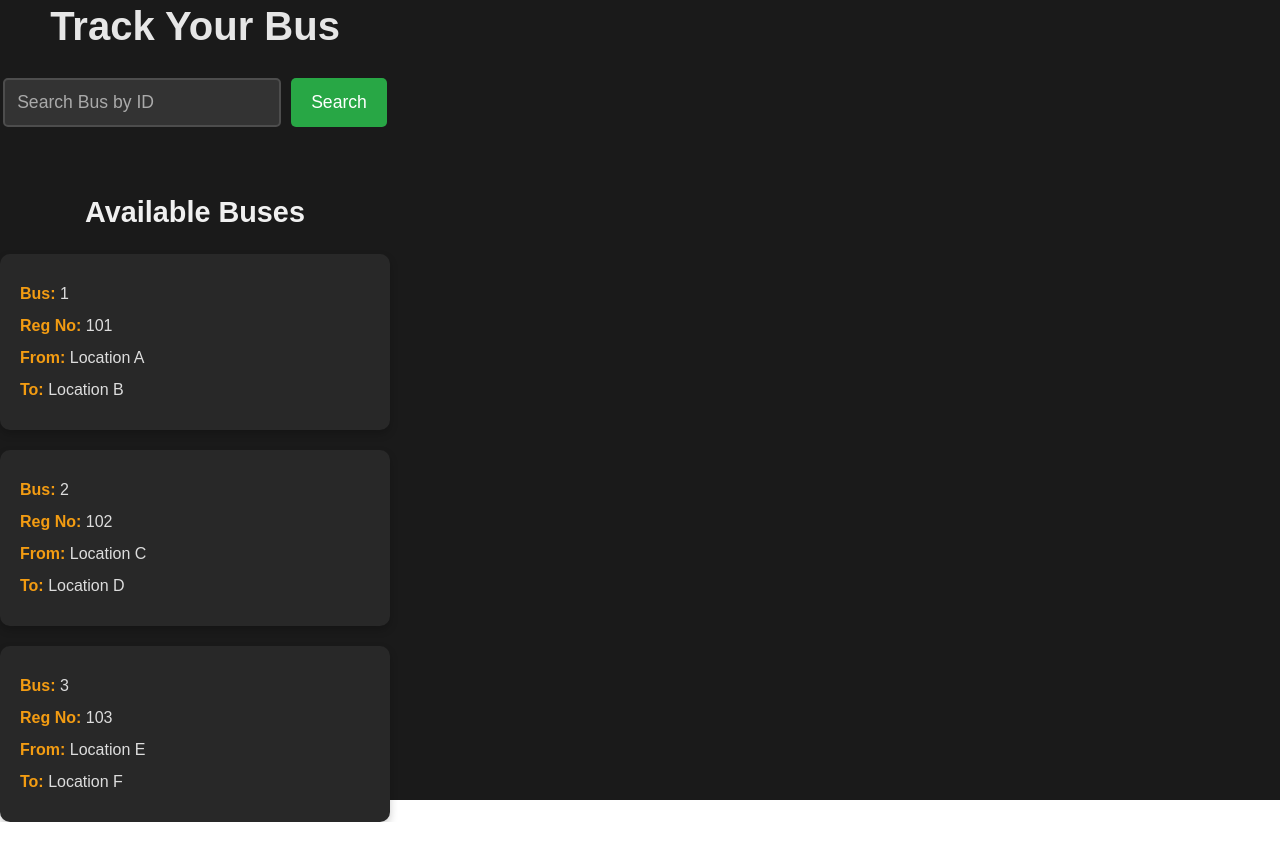
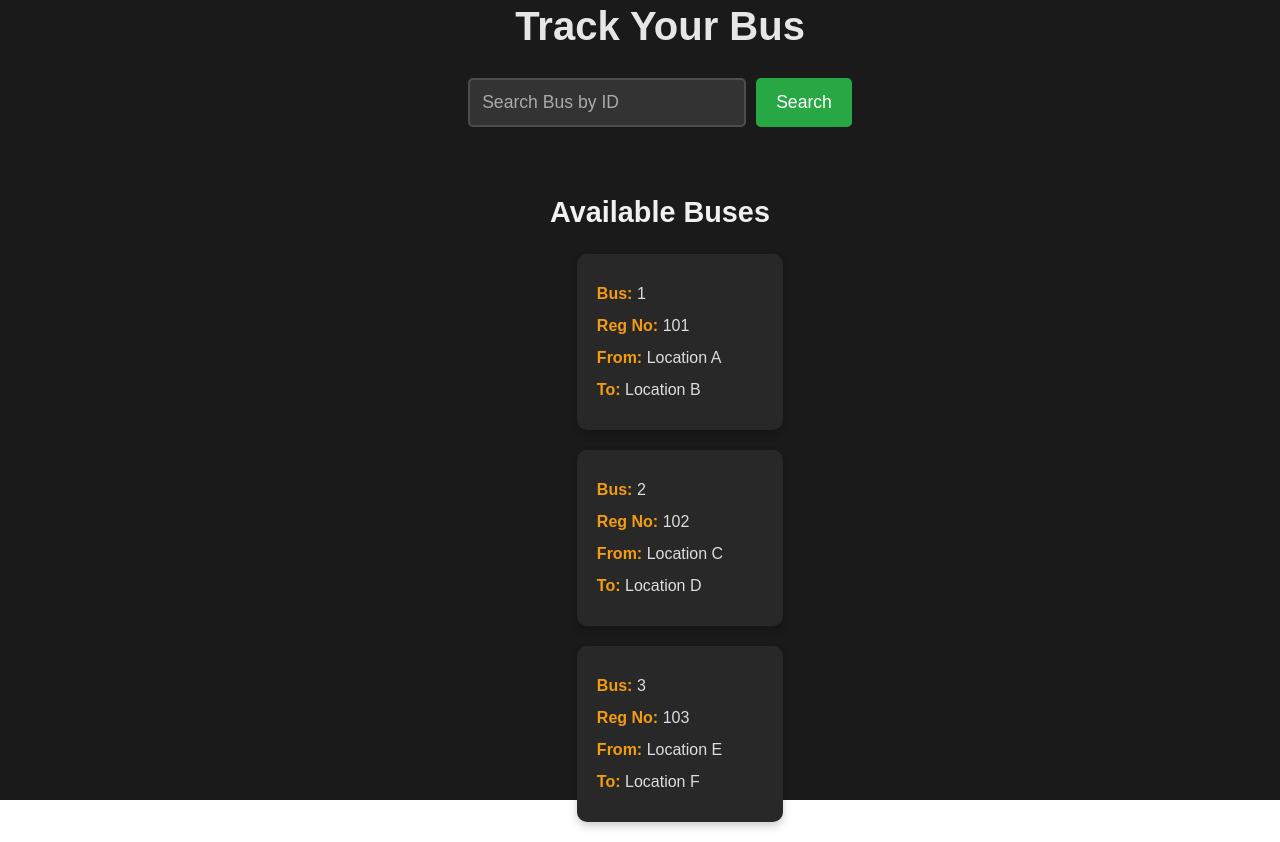
Before and after one commit to anuraggr/trackbus, a React (Vite) app: page / in a window 1280 px wide. Built offline with nearby package versions, Linux system fonts and the light colour scheme.

Commit message:
Update Home.css

```diff
--- a/src/Home.css
+++ b/src/Home.css
@@ -1,7 +1,16 @@
+body, html {
+  margin: 0;
+  padding: 0;
+  height: 100%;
+}
+
 body {
   background-color: #1a1a1a; /* Dark background */
-  margin: 0;
+  display: flex;
+  justify-content: center;
+  align-items: center;
   font-family: 'Arial', sans-serif;
+  color: white;
 }
 
 .home-container {
@@ -9,16 +18,17 @@ body {
   flex-direction: column;
   justify-content: center;
   align-items: center;
-  height: 100vh; /* Full-screen height */
-  color: #fff;
+  padding: 20px;
+  width: 100%;
+  max-width: 600px;
+  text-align: center;
 }
 
 .title {
   font-size: 2.5rem;
   font-weight: bold;
-  color: #e6e6e6; /* Light gray */
+  color: #e6e6e6;
   margin-bottom: 30px;
-  text-align: center;
 }
 
 .search-bar {
@@ -39,7 +49,7 @@ body {
 }
 
 .search-input::placeholder {
-  color: #aaa; /* Placeholder color */
+  color: #aaa;
 }
 
 .search-btn {
@@ -75,7 +85,7 @@ body {
   padding: 20px;
   border-radius: 10px;
   box-shadow: 0 4px 8px rgba(0, 0, 0, 0.2);
-  width: 350px;
+  width: 100%;
   color: #ddd;
   text-align: left;
 }
@@ -86,5 +96,5 @@ body {
 }
 
 .bus-card p strong {
-  color: #f39c12; /* Highlight color for labels */
+  color: #f39c12;
 }
```
